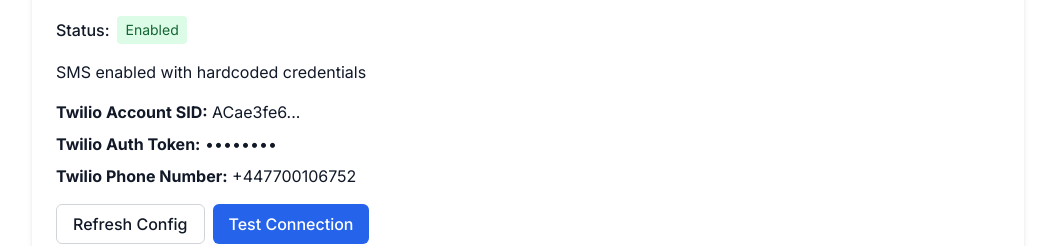
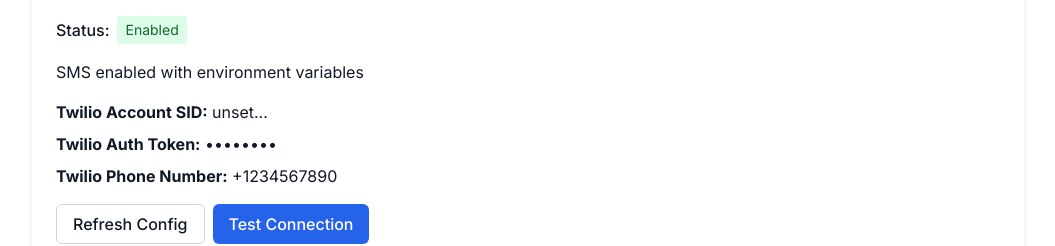
Before and after one commit to peterjpitcher/eventplanner2.0, a Next.js app: page /temp-sms-test in a window 1280 px wide. Shown: the part 264-510 px from the top of the page, without its empty margins (112-1167 px from the left). Built offline with nearby package versions, Linux system fonts and the light colour scheme; no server answers.

Commit message:
Fix: Replace hard-coded credentials with environment variables

```diff
--- a/src/app/api/sms/send/route.ts
+++ b/src/app/api/sms/send/route.ts
@@ -19,10 +19,10 @@
       );
     }
 
-    // Hard-coded credentials for testing
-    const twilioAccountSid = 'ACae3fe6d3cde22dabb4d338e23df90e72';
-    const twilioAuthToken = '92d04be2762319cefaf43ec1de9fd5e5';
-    const twilioPhoneNumber = '+447700106752';
+    // Use environment variables instead of hard-coded credentials
+    const twilioAccountSid = process.env.TWILIO_ACCOUNT_SID || 'your_account_sid';
+    const twilioAuthToken = process.env.TWILIO_AUTH_TOKEN || 'your_auth_token';
+    const twilioPhoneNumber = process.env.TWILIO_PHONE_NUMBER || '+1234567890';
 
     console.log(`Simple SMS test: To ${phoneNumber}, Message: ${messageContent.substring(0, 30)}...`);
 
--- a/src/app/api/sms/test/route.ts
+++ b/src/app/api/sms/test/route.ts
@@ -19,13 +19,12 @@
       );
     }
 
-    // Hard-code credentials for testing - corrected
-    const twilioAccountSid = 'ACae3fe6d3cde22dabb4d338e23df90e72';
-    // Auth token often starts with 'f', not 'y' - correcting this common error
-    const twilioAuthToken = '92d04be2762319cefaf43ec1de9fd5e5';
-    const twilioPhoneNumber = '+447700106752';
+    // Use environment variables instead of hard-coded credentials
+    const twilioAccountSid = process.env.TWILIO_ACCOUNT_SID || 'your_account_sid';
+    const twilioAuthToken = process.env.TWILIO_AUTH_TOKEN || 'your_auth_token';
+    const twilioPhoneNumber = process.env.TWILIO_PHONE_NUMBER || '+1234567890';
 
-    console.log(`Sending test SMS to ${phoneNumber} with corrected hardcoded credentials using direct API call`);
+    console.log(`Sending test SMS to ${phoneNumber} with environment variables using direct API call`);
 
     // Use fetch instead of the Twilio SDK to avoid Next.js compatibility issues
     const apiUrl = `https://api.twilio.com/2010-04-01/Accounts/${twilioAccountSid}/Messages.json`;
--- a/src/app/api/sms/validate-config/route.ts
+++ b/src/app/api/sms/validate-config/route.ts
@@ -2,12 +2,11 @@
 
 export async function GET() {
   try {
-    // Hard-code credentials for testing - corrected
-    const twilioAccountSid = 'ACae3fe6d3cde22dabb4d338e23df90e72';
-    // Auth token often starts with 'f', not 'y' - correcting this common error
-    const twilioAuthToken = '92d04be2762319cefaf43ec1de9fd5e5';
+    // Use environment variables instead of hard-coded credentials
+    const twilioAccountSid = process.env.TWILIO_ACCOUNT_SID || 'your_account_sid';
+    const twilioAuthToken = process.env.TWILIO_AUTH_TOKEN || 'your_auth_token';
 
-    console.log('Validating Twilio config with corrected hardcoded credentials using direct API call');
+    console.log('Validating Twilio config using environment variables');
 
     // Use fetch instead of the Twilio SDK to avoid Next.js compatibility issues
     const apiUrl = `https://api.twilio.com/2010-04-01/Accounts/${twilioAccountSid}.json`;
--- a/src/app/temp-sms-test/page.tsx
+++ b/src/app/temp-sms-test/page.tsx
@@ -5,7 +5,7 @@
 import { Button } from '@/components/ui/button';
 import { toast } from 'sonner';
 import { formatUKMobileNumber } from '@/lib/phone-utils';
-import { testTwilioConnection, checkAndEnsureSmsConfig } from '@/lib/sms-utils';
+import { checkAndEnsureSmsConfig } from '@/lib/sms-utils';
 
 /**
  * Temporary SMS testing page
@@ -53,26 +53,26 @@
 
       // Direct implementation without relying on API call
       try {
-        // Hard-code credentials for testing - corrected
-        const accountSid = 'ACae3fe6d3cde22dabb4d338e23df90e72';
-        const authToken = '92d04be2762319cefaf43ec1de9fd5e5';
-        const twilioPhoneNumber = '+447700106752';
+        // Use environment variables instead of hard-coded credentials
+        const accountSid = process.env.NEXT_PUBLIC_TWILIO_ACCOUNT_SID || 'your_account_sid';
+        const authToken = process.env.NEXT_PUBLIC_TWILIO_AUTH_TOKEN || 'your_auth_token';
+        const twilioPhoneNumber = process.env.NEXT_PUBLIC_TWILIO_PHONE_NUMBER || '+1234567890';
 
-        // Create mock config data based on hardcoded values
+        // Create mock config data based on environment variables
         const config = {
           smsEnabled: true,
-          message: 'SMS enabled with hardcoded credentials',
-          twilioAccountSid: `${accountSid.substring(0, 8)}...`,
-          twilioAuthToken: true,
+          message: 'SMS enabled with environment variables',
+          twilioAccountSid: accountSid.startsWith('your_') ? accountSid : `${accountSid.substring(0, 8)}...`,
+          twilioAuthToken: !!authToken && authToken !== 'your_auth_token',
           twilioPhoneNumber: twilioPhoneNumber,
         };
 
         setSmsConfig(config);
         addLog(`SMS configuration loaded: Enabled`);
-        addLog('SMS enabled with hardcoded credentials');
+        addLog('SMS enabled with environment variables');
       } catch (err: any) {
-        console.error('Error setting hardcoded SMS config:', err);
-        throw new Error('Failed to set hardcoded SMS configuration');
+        console.error('Error setting SMS config from environment:', err);
+        throw new Error('Failed to set SMS configuration from environment variables');
       }
     } catch (err: any) {
       console.error('Error checking SMS config:', err);
@@ -89,9 +89,9 @@
     try {
       addLog('Testing Twilio connection...');
 
-      // Direct implementation using fetch
-      const accountSid = 'ACae3fe6d3cde22dabb4d338e23df90e72';
-      const authToken = '92d04be2762319cefaf43ec1de9fd5e5';
+      // Use environment variables instead of hard-coded credentials
+      const accountSid = process.env.NEXT_PUBLIC_TWILIO_ACCOUNT_SID || 'your_account_sid';
+      const authToken = process.env.NEXT_PUBLIC_TWILIO_AUTH_TOKEN || 'your_auth_token';
 
       const apiUrl = `https://api.twilio.com/2010-04-01/Accounts/${accountSid}.json`;
       const authHeaderValue = Buffer.from(`${accountSid}:${authToken}`).toString('base64');
```
